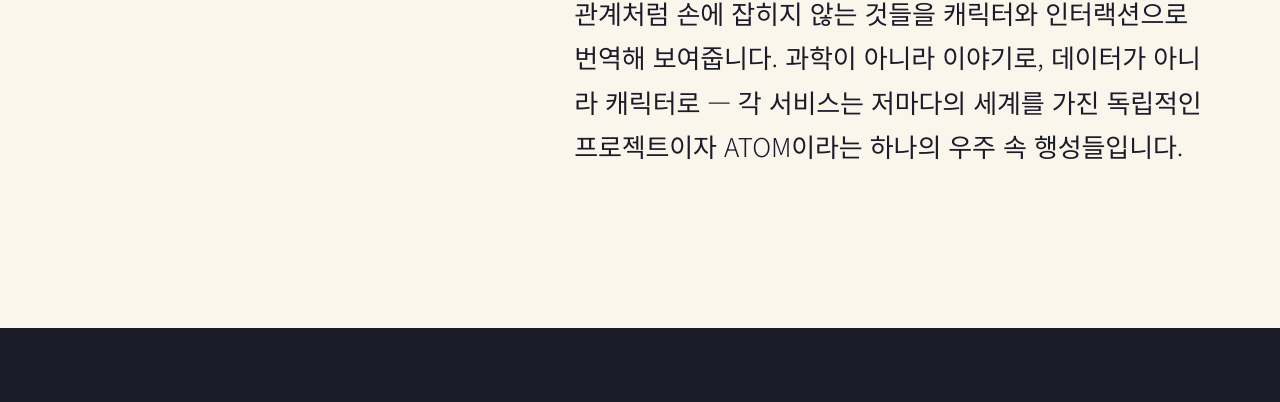
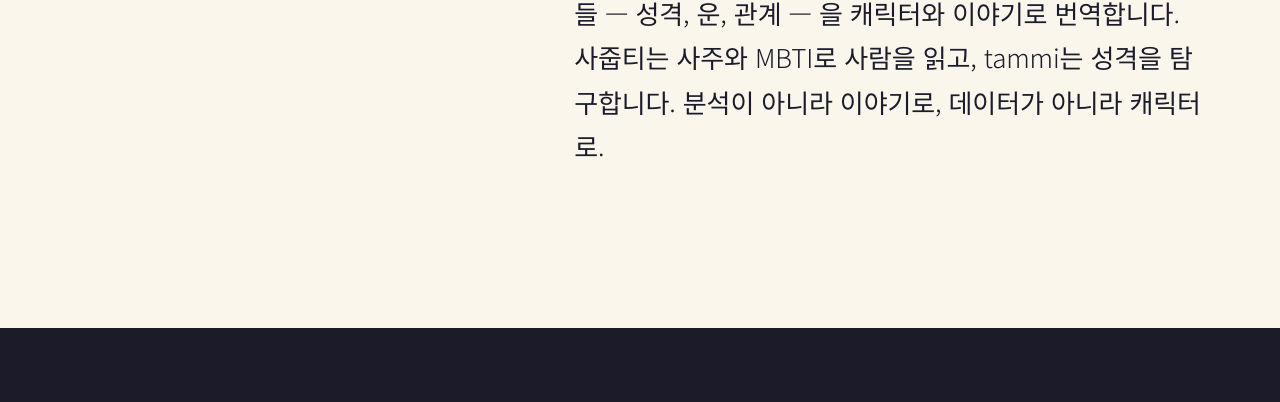
Before and after one commit to PetShopBros/art2meta, a plain HTML site: page index.html in a window 1280 px wide. Shown: the part 1757-2159 px from the top of the page. Drawn offline with Linux system fonts and the light colour scheme.

Commit message:
feat: about 문구 개편, 탐미 추가, 링크 교체

```diff
--- a/index.html
+++ b/index.html
@@ -533,12 +533,10 @@
   <div class="about-inner">
     <div class="about-label">About ATOM</div>
     <div class="about-text">
-      ATOM은 <strong>art2meta</strong>의 작은 실험실입니다.
-      사람의 성격, 운, 관계처럼 손에 잡히지 않는 것들을
-      캐릭터와 인터랙션으로 번역해 보여줍니다.
-      과학이 아니라 이야기로, 데이터가 아니라 캐릭터로 —
-      각 서비스는 저마다의 세계를 가진 독립적인 프로젝트이자
-      ATOM이라는 하나의 우주 속 행성들입니다.
+      ATOM은 <strong>art2meta</strong>의 실험실입니다.
+      손에 잡히지 않는 것들 — 성격, 운, 관계 — 을 캐릭터와 이야기로 번역합니다.
+      사줍티는 사주와 MBTI로 사람을 읽고, tammi는 성격을 탐구합니다.
+      분석이 아니라 이야기로, 데이터가 아니라 캐릭터로.
     </div>
   </div>
 </section>
```
